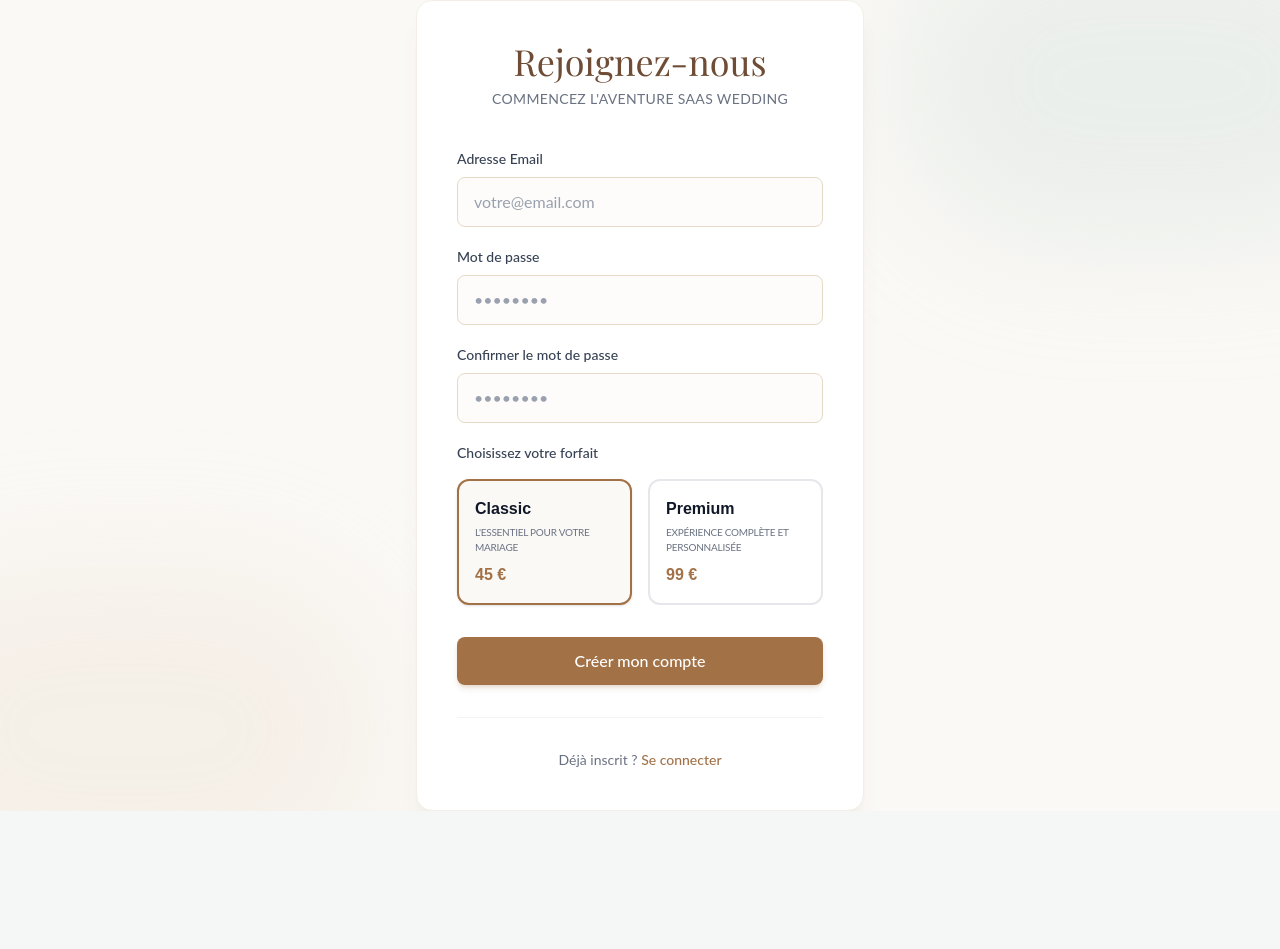
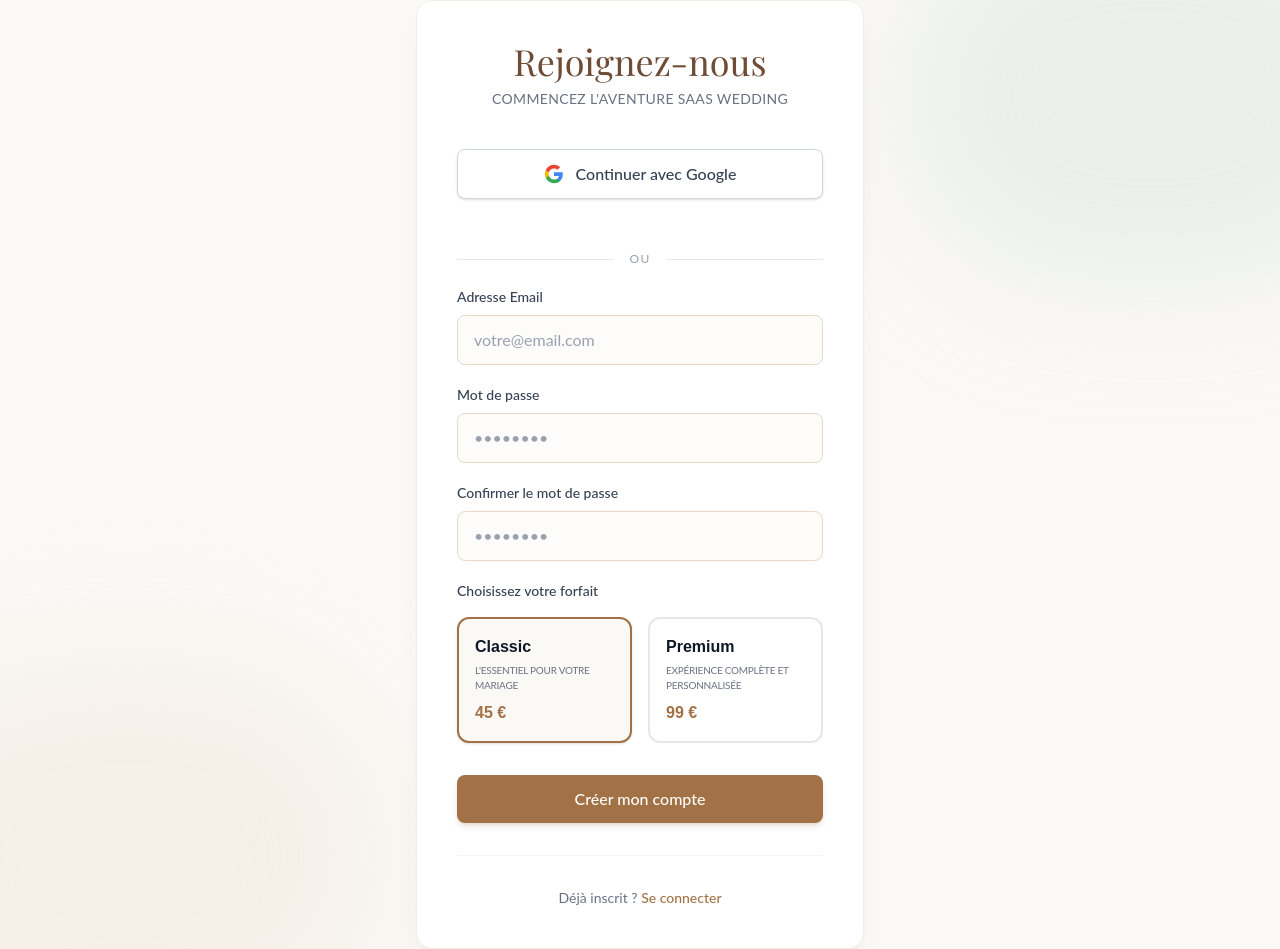
Before and after one commit to Elie1501/WeddingInvitationSaaS, a Vue app in the folder frontend/: page /register in a window 1280 px wide. Before the commit the page ends 811 px from the top, so only its background shows below. Built offline with nearby package versions, Linux system fonts and the light colour scheme; no server answers; a web font is replaced by a local one.

Commit message:
fet auth fire base: - frontend fonctionnel

```diff
--- a/frontend/src/components/card/CardRenderer.vue
+++ b/frontend/src/components/card/CardRenderer.vue
@@ -4,7 +4,6 @@ import CardSectionBanner from './CardSectionBanner.vue';
 import CardSectionDetails from './CardSectionDetails.vue';
 import CardSectionText from './CardSectionText.vue';
 import CardSectionItinerary from './CardSectionItinerary.vue';
-import CardSectionGallery from './CardSectionGallery.vue';
 import CardSplashScreen from './CardSplashScreen.vue';
 import CardCountdown from './CardCountdown.vue';
 
@@ -43,8 +42,7 @@ const componentsMap = {
   banner: CardSectionBanner,
   details: CardSectionDetails,
   text: CardSectionText,
-  itinerary: CardSectionItinerary,
-  gallery: CardSectionGallery
+  itinerary: CardSectionItinerary
 };
 
 const internalShowSplash = ref(false);
--- a/frontend/src/views/LoginView.vue
+++ b/frontend/src/views/LoginView.vue
@@ -2,6 +2,7 @@
 import { ref } from 'vue';
 import { useAuthStore } from '../stores/auth';
 import { useRouter } from 'vue-router';
+import GoogleLoginButton from '../components/GoogleLoginButton.vue';
 
 const email = ref('');
 const password = ref('');
@@ -43,6 +44,16 @@ const handleLogin = async () => {
       <div class="text-center mb-10">
         <h1 class="text-4xl text-primary-800 mb-2">Saas Wedding</h1>
         <p class="text-sm text-gray-500 font-sans tracking-wide uppercase">L'art de l'invitation digitale</p>
+      </div>
+
+      <div class="mb-8">
+        <GoogleLoginButton />
+      </div>
+
+      <div class="relative flex py-5 items-center">
+        <div class="flex-grow border-t border-gray-200"></div>
+        <span class="flex-shrink mx-4 text-gray-400 text-xs uppercase font-sans tracking-widest">OU</span>
+        <div class="flex-grow border-t border-gray-200"></div>
       </div>
 
       <form @submit.prevent="handleLogin" class="space-y-6">
--- a/frontend/src/views/RegisterView.vue
+++ b/frontend/src/views/RegisterView.vue
@@ -2,6 +2,7 @@
 import { ref } from 'vue';
 import { useAuthStore } from '../stores/auth';
 import { useRouter } from 'vue-router';
+import GoogleLoginButton from '../components/GoogleLoginButton.vue';
 
 const email = ref('');
 const password = ref('');
@@ -24,6 +25,7 @@ const handleRegister = async () => {
     await auth.register(email.value, password.value, selectedPlan.value);
     router.push('/dashboard');
   } catch (err) {
+    console.error("Register Error:", err);
     const detail = err.response?.data?.detail;
     if (Array.isArray(detail)) {
         error.value = detail.map(d => d.msg).join(", ");
@@ -47,6 +49,16 @@ const handleRegister = async () => {
       <div class="text-center mb-10">
         <h1 class="text-4xl text-primary-800 mb-2">Rejoignez-nous</h1>
         <p class="text-sm text-gray-500 font-sans tracking-wide uppercase text-pretty">Commencez l'aventure Saas Wedding</p>
+      </div>
+
+      <div class="mb-8">
+        <GoogleLoginButton :plan="selectedPlan" />
+      </div>
+
+      <div class="relative flex py-5 items-center">
+        <div class="flex-grow border-t border-gray-200"></div>
+        <span class="flex-shrink mx-4 text-gray-400 text-xs uppercase font-sans tracking-widest">OU</span>
+        <div class="flex-grow border-t border-gray-200"></div>
       </div>
 
       <form @submit.prevent="handleRegister" class="space-y-5">
```
Also changed, not shown: 2 other files (tests, documents, lock files or other folders).
